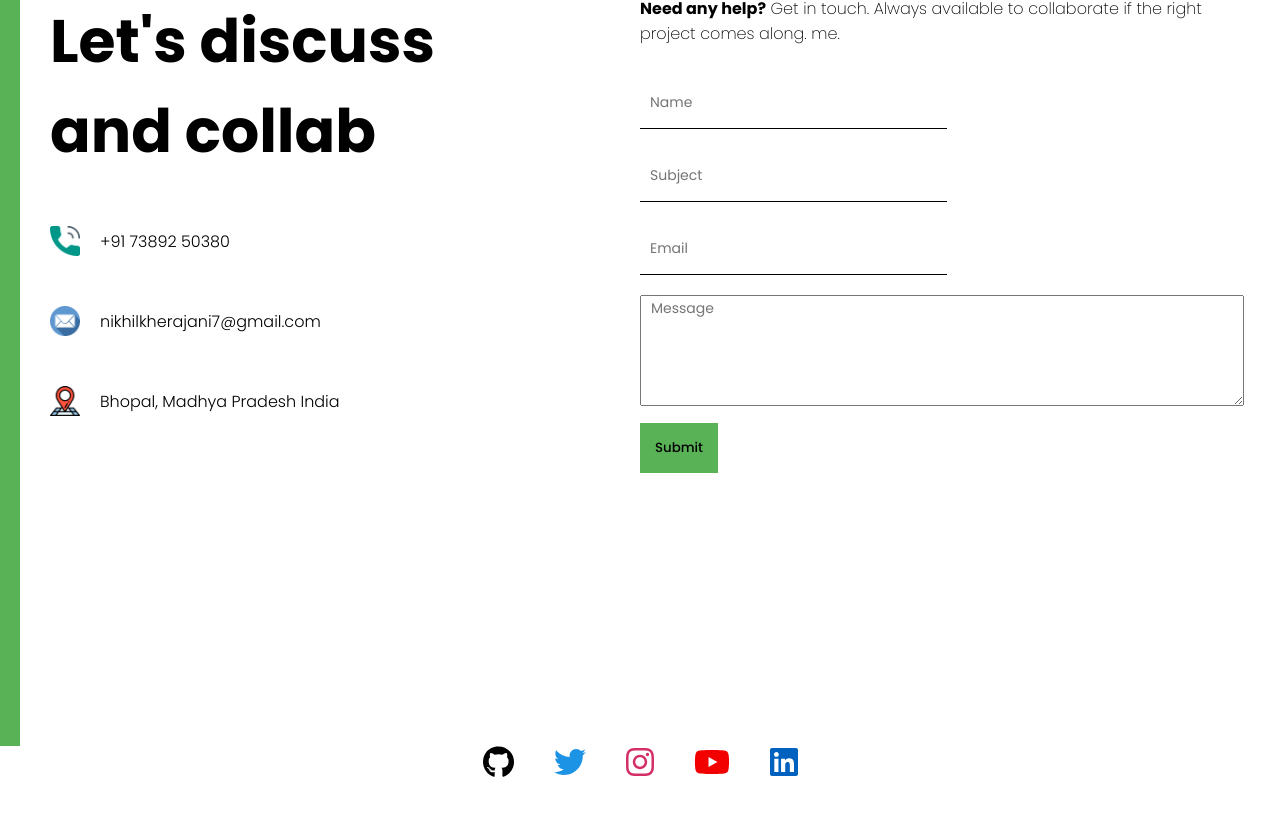
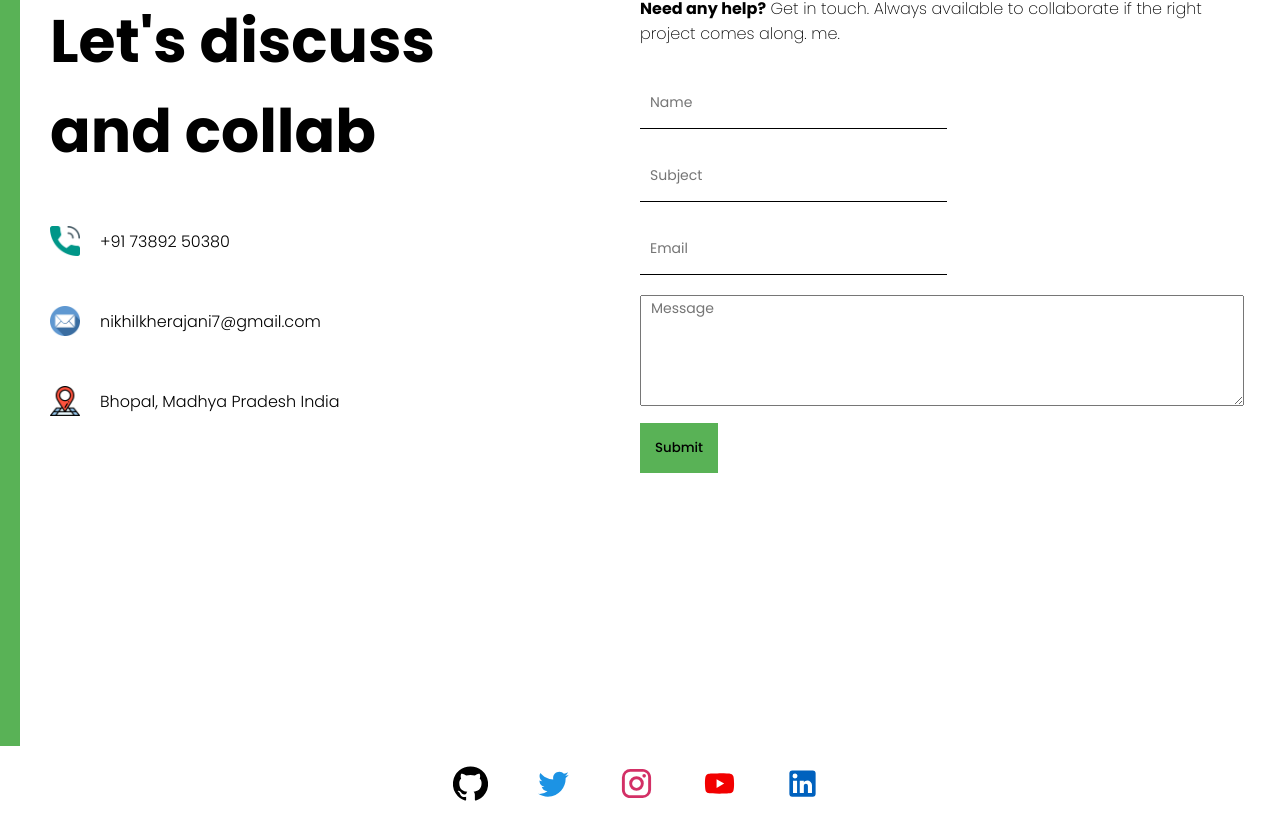
Before and after one commit to Nikhil-Kherajani/Portfolio-Website-React, a React (Create React App) app: page / in a window 1280 px wide. Shown: the part 3313-4144 px from the top of the page. Built offline with nearby package versions, Linux system fonts and the light colour scheme.

Commit message:
added new socials

```diff
--- a/package.json
+++ b/package.json
@@ -7,6 +7,8 @@
     "@fortawesome/fontawesome-free": "^6.4.0",
     "@fortawesome/free-brands-svg-icons": "^6.4.0",
     "@fortawesome/react-fontawesome": "^0.2.0",
+    "@material-ui/core": "^4.12.4",
+    "@material-ui/icons": "^4.11.3",
     "@testing-library/jest-dom": "^5.11.4",
     "@testing-library/react": "^11.1.0",
     "@testing-library/user-event": "^12.1.10",
--- a/src/components/bottom/bottom.css
+++ b/src/components/bottom/bottom.css
@@ -1,5 +1,9 @@
 .social-menu {
   /* margin-top: 50px; */
+  display: flex;
+  flex-direction: column;
+  align-items: center;
+  margin-top: 20px;
   margin-bottom: 30px;
 }
 
@@ -33,20 +37,20 @@
   /* text-shadow: 0px 7px 5px rgba(0, 0, 0, 0.5); */
   /* box-shadow: 0px 7px 5px rgba(0, 0, 0, 0.5); */
 }
-  .fb-icon{
+.fb-icon {
   color: #000000;
 }
-  .tt-icon{
-    color: #1C93E4;
+.tt-icon {
+  color: #1c93e4;
 }
-  .ig-icon{
-    color: #D33066;
+.ig-icon {
+  color: #d33066;
 }
-  .yt-icon{
-    color: #F20000;
+.yt-icon {
+  color: #f20000;
 }
-  .li-icon{
-    color: #0061BE;
+.li-icon {
+  color: #0061be;
 }
 
 .social-link:hover .social-icon {
--- a/src/components/bottom/bottom.js
+++ b/src/components/bottom/bottom.js
@@ -1,16 +1,33 @@
 import React from "react";
-import { FontAwesomeIcon } from "@fortawesome/react-fontawesome";
+import { makeStyles } from "@material-ui/core/styles";
 import {
-  faFacebook,
-  faTwitter,
-  faInstagram,
-  faYoutube,
-  faLinkedin,
-  faGithub,
-} from "@fortawesome/free-brands-svg-icons";
+  GitHub as GitHubIcon,
+  Twitter as TwitterIcon,
+  Instagram as InstagramIcon,
+  YouTube as YouTubeIcon,
+  LinkedIn as LinkedInIcon,
+} from "@material-ui/icons";
 import "./bottom.css";
 
+const useStyles = makeStyles((theme) => ({
+  socialLink: {
+    display: "flex",
+    alignItems: "center",
+    textDecoration: "none",
+    color: theme.palette.text.secondary,
+    transition: "color 0.2s ease-in-out",
+    "&:hover": {
+      color: theme.palette.text.primary,
+    },
+  },
+  socialIcon: {
+    marginRight: theme.spacing(1),
+  },
+}));
+
 function Bottom() {
+  const classes = useStyles();
+
   return (
     <div className="social-menu">
       {/* <h1 className="social-title">Follow me</h1> */}
@@ -20,9 +37,12 @@ function Bottom() {
             href="https://github.com/Nikhil-Kherajani"
             target="_blank"
             rel="noopener noreferrer"
-            className="social-link"
+            className={classes.socialLink}
           >
-            <FontAwesomeIcon icon={faGithub} className="social-icon fb-icon" />
+            <GitHubIcon
+              fontSize="large"
+              className={`${classes.socialIcon} fb-icon`}
+            />
             {/* <span className="social-text">Facebook</span> */}
           </a>
         </li>
@@ -31,9 +51,12 @@ function Bottom() {
             href="https://twitter.com/KherajaniNikhil"
             target="_blank"
             rel="noopener noreferrer"
-            className="social-link"
+            className={classes.socialLink}
           >
-            <FontAwesomeIcon icon={faTwitter} className="social-icon tt-icon" />
+            <TwitterIcon
+              fontSize="large"
+              className={`${classes.socialIcon} tt-icon`}
+            />
             {/* <span className="social-text">Twitter</span> */}
           </a>
         </li>
@@ -42,11 +65,11 @@ function Bottom() {
             href="https://www.instagram.com/nikhil_kherajani_/"
             target="_blank"
             rel="noopener noreferrer"
-            className="social-link"
+            className={classes.socialLink}
           >
-            <FontAwesomeIcon
-              icon={faInstagram}
-              className="social-icon ig-icon"
+            <InstagramIcon
+              fontSize="large"
+              className={`${classes.socialIcon} ig-icon`}
             />
             {/* <span className="social-text">Instagram</span> */}
           </a>
@@ -56,9 +79,12 @@ function Bottom() {
             href="https://www.youtube.com/@nikhilkherajanidev"
             target="_blank"
             rel="noopener noreferrer"
-            className="social-link"
+            className={classes.socialLink}
           >
-            <FontAwesomeIcon icon={faYoutube} className="social-icon yt-icon" />
+            <YouTubeIcon
+              fontSize="large"
+              className={`${classes.socialIcon} yt-icon`}
+            />
             {/* <span className="social-text">YouTube</span> */}
           </a>
         </li>
@@ -67,11 +93,11 @@ function Bottom() {
             href="https://www.linkedin.com/in/nikhil-kherajani/"
             target="_blank"
             rel="noopener noreferrer"
-            className="social-link"
+            className={classes.socialLink}
           >
-            <FontAwesomeIcon
-              icon={faLinkedin}
-              className="social-icon li-icon"
+            <LinkedInIcon
+              fontSize="large"
+              className={`${classes.socialIcon} li-icon`}
             />
             {/* <span className="social-text">LinkedIn</span> */}
           </a>
--- a/src/index.js
+++ b/src/index.js
@@ -1,7 +1,6 @@
 import React from "react";
 import ReactDOM from "react-dom";
 import App from "./App";
-import "@fortawesome/fontawesome-free/css/all.min.css";
 
 import { ThemeProvider } from "./context";
 
```
Also changed, not shown: 19 other files (tests, documents, lock files or other folders). Lines whose indentation alone changed are shown as unchanged.
